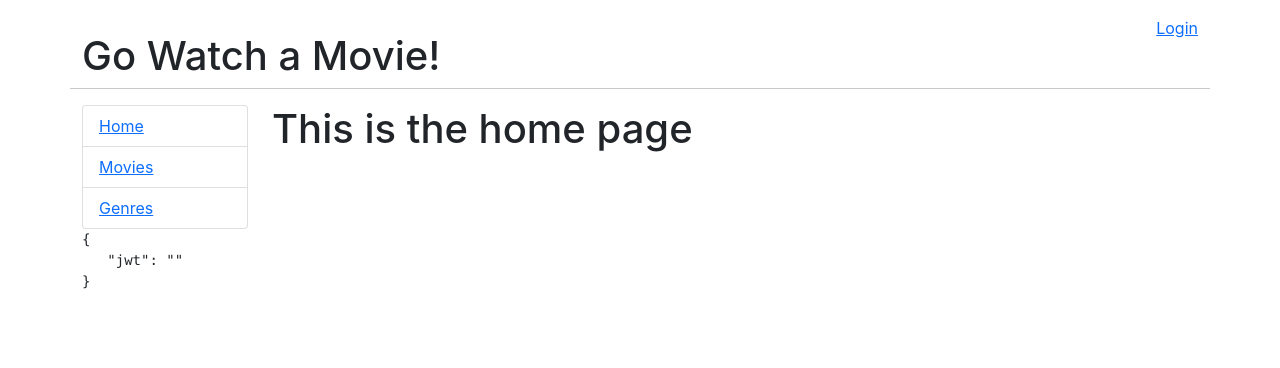
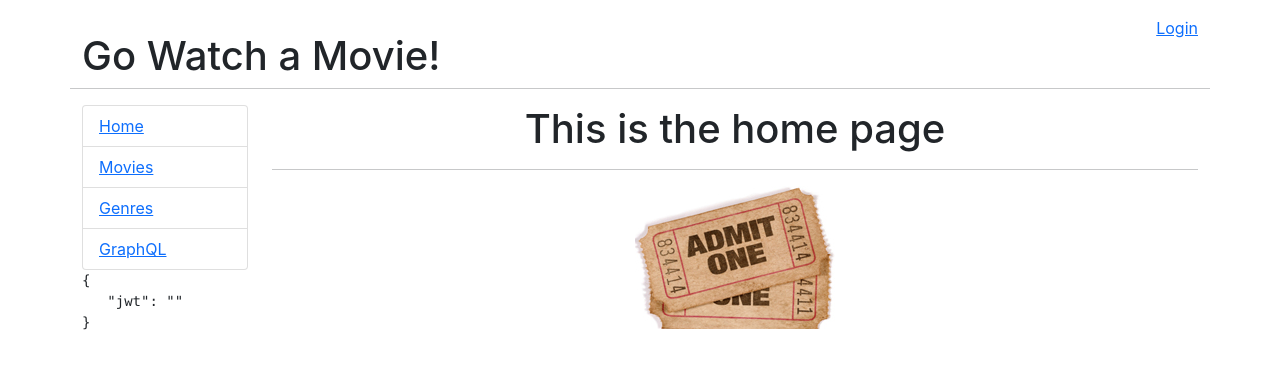
Before and after one commit to raymondjolly/go-movies, a React (Create React App) app: page / in a window 1280 px wide. Shown: the top 368 px of the page. Built offline with nearby package versions, Linux system fonts and the light colour scheme.

Commit message:
added a GraphQL component that displays data from the provided API

```diff
--- a/src/App.js
+++ b/src/App.js
@@ -8,6 +8,7 @@ import Genres from "./components/Genres";
 import OneGenre from "./components/OneGenre";
 import EditMovie from "./components/EditMovie";
 import Login from "./components/Login";
+import GraphQL from "./components/GraphQL";
 
 export default class App extends Component {
     constructor(props) {
@@ -82,6 +83,9 @@ export default class App extends Component {
                                             </li>
                                         </Fragment>
                                     )}
+                                    <li className="list-group-item">
+                                        <Link to="/graphql">GraphQL</Link>
+                                    </li>
                                 </ul>
                                 <pre>{JSON.stringify(this.state, null, 3)}</pre>
                             </nav>
@@ -109,6 +113,10 @@ export default class App extends Component {
                                     <Genres />
                                 </Route>
 
+                                <Route exact path="graphql">
+                                    <GraphQL/>
+                                </Route>
+
                                 <Route
                                     path="/admin/movie/:id"
                                     component={(props) => (
--- /dev/null
+++ b/src/components/GraphQL.js
@@ -0,0 +1,78 @@
+import React, { Component, Fragment } from 'react'
+
+
+export default class GraphQL extends Component {
+    constructor(props) {
+        super(props);
+        this.state = {
+            movies: [],
+            isLoaded: false,
+            error: null,
+            alert: {
+                type: "d-none",
+                message: "",
+            }
+        }
+    }
+
+    componentDidMount() {
+        const payload = `
+        {
+            list {
+                id
+                title
+                runtime
+                year
+                description
+            }
+        }
+        `
+
+        const myHeaders = new Headers();
+        myHeaders.append("Content-Type", "application/json");
+
+        const requestOptions = {
+            method: "POST",
+            body: payload,
+            headers: myHeaders,
+        }
+
+        fetch("http://localhost:4000/v1/graphql/list", requestOptions)
+            .then((response) => response.json())
+            .then((data) => {
+                let theList = Object.values(data.data.list);
+                return theList;
+            })
+            .then((theList) => {
+                console.log(theList);
+                this.setState({
+                    movies: theList,
+                })
+            })
+    }
+
+    render() {
+        let {movies} = this.state;
+        return (
+            <Fragment>
+                <h2>GraphQL</h2>
+                <hr />
+                <div className="list-group">
+                    {movies.map((m) => (
+                        <a
+                            key={m.id}
+                            className="list-group-item list-group-item-action"
+                            href="#!">
+                            <strong>{m.title}</strong><br />
+                            <small className="text-muted">
+                                ({m.year}) - {m.runtime} minutes
+                            </small>
+                            <br />
+                            {m.description.slice(0, 100)}...
+                        </a>
+                    ))}
+                </div>
+            </Fragment>
+        )
+    }
+}
--- /dev/null
+++ b/src/components/Home.css
@@ -0,0 +1,7 @@
+.tickets{
+    background-image: url("./../images/movie_tickets.jpg");
+    width: 200px;
+    height: 143px;
+    margin-left: auto;
+    margin-right: auto;
+}
--- a/src/components/Home.js
+++ b/src/components/Home.js
@@ -1,10 +1,16 @@
 import React, {Component} from 'react'
+import "./Home.css"
 
 export default class Home extends Component{
 
     render(){
         return (
-            <h1>This is the home page</h1>
+            <div className="text-center">
+                <h1>This is the home page</h1>
+                <hr/>
+                <div className="tickets"></div>
+            </div>
+
         )
     };
 }
```
Also changed, not shown: src/images/movie_tickets.jpg (added).
